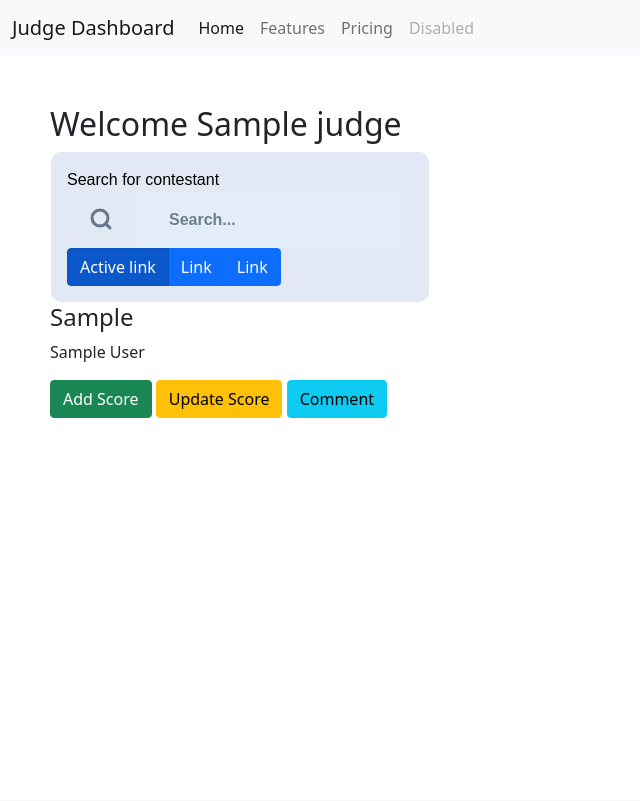
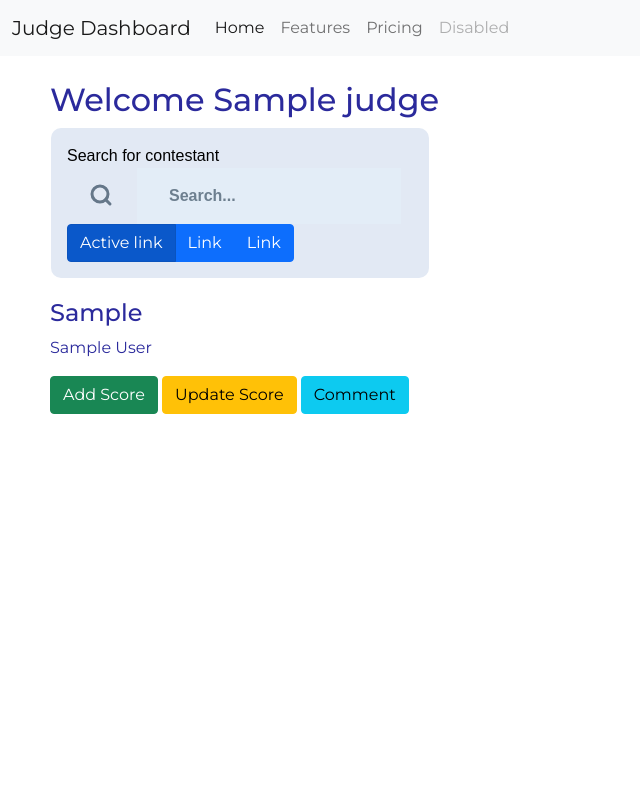
Before and after one commit to enoskyeza/toy_festival_app, a Django app: page /judge/ in a window 1280 px wide. Shown: the whole page, without its empty margins (0-640 px from the left). Before the commit the page ends 418 px from the top, so only its background shows below. Run offline with Django 4.2, Linux system fonts and the light colour scheme; a user stored in the database is signed in; tables that the repository leaves empty hold one stand-in row (values such as "Sample post").

Commit message:
Add judge page styles

```diff
--- a/tf_app/judges/static/judges/css/style.css
+++ b/tf_app/judges/static/judges/css/style.css
@@ -1,15 +1,36 @@
+@import url('https://fonts.googleapis.com/css2?family=Montserrat:ital,wght@0,100;0,300;0,400;0,500;0,700;0,900;1,100;1,300&display=swap');
+
+:root {
+  --primary: #1363C6;
+  --secondary: #15ACE1;
+  --light: #F4F7FE;
+  --dark: #2B2A9C;
+  --border-radius: 10px;
+}
+
+body {
+  font-family: 'Montserrat';
+  /* font-size: 22px; */
+}
+
 .sect-pad-bottom {
   margin-bottom: 20px;
 }
 
-.navbar {
+.nav-bar-custom {
   height: 55px;
+  background: var(--dark);
+  color: white;
+  padding-left: 50px;
+  padding-right: 50px;
 }
+
 
 .main{
   height: calc(100vh - 55px);
   overflow: hidden;
-  padding: 50px;
+  padding: 25px 50px 25px 50px;
+  color: var(--dark)
   /* background: black */
 }
 
@@ -20,18 +41,6 @@
 * {
   -webkit-font-smoothing: antialiased;
   /* color: #acbdce; */
-}
-
-:root {
-  --border-radius: 10px;
-}
-
-body, html {
-  /* background: #e2e9f4; */
-  /* display: grid;
-  height: 100%;
-  grid-template: 1fr/100%;
-  place-items: center; */
 }
 
 .Card-filter {
@@ -141,30 +150,36 @@ input {
 
 /* CONTESTANT SECTION */
 
-.contestant-section{
-  overflow: scroll;
-  /* overflow-y: hidden; Hide vertical scrollbar */
-  overflow-x: hidden; /* Hide horizontal scrollbar */
-}
-
 /* width */
 ::-webkit-scrollbar {
-  width: 20px;
+  width: 12px;
 }
 
 /* Track */
 ::-webkit-scrollbar-track {
   box-shadow: inset 0 0 5px grey;
   border-radius: 10px;
+  background: #C3D3F4;
 }
 
 /* Handle */
 ::-webkit-scrollbar-thumb {
-  background: red;
+  background: #2B2A9C;
   border-radius: 10px;
 }
 
 /* Handle on hover */
 ::-webkit-scrollbar-thumb:hover {
-  background: #b30000;
+  background: #22217a;
 }
+
+.contestant-section{
+  overflow: scroll;
+  overflow-x: hidden; /* Hide horizontal scrollbar */
+  /* background: red; */
+  height: 75%;
+}
+
+.contestant-object {
+  padding-block: 20px;
+}
```
Also changed, not shown: tf_app/judges/static/judges/css/styl.css (+1 -7 lines).
